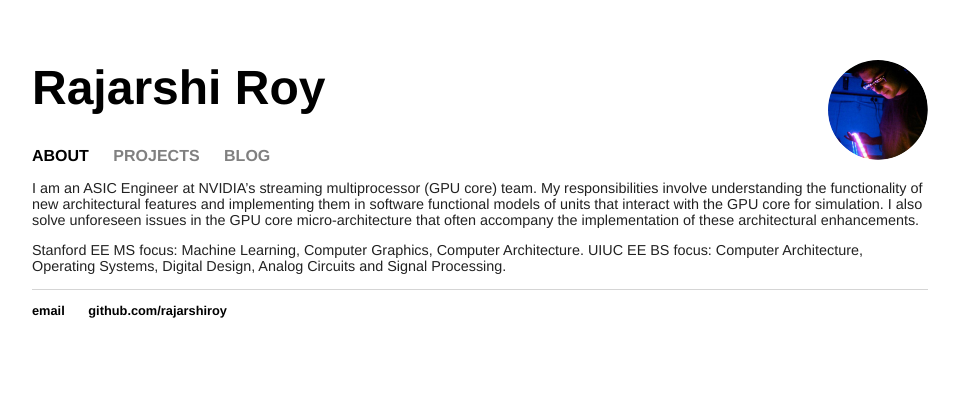
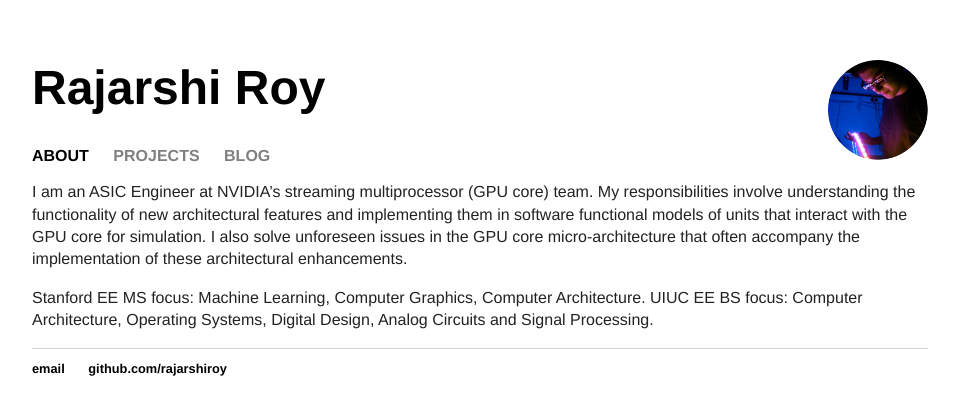
Before and after one commit to rajarshiroy/rajarshiroy.github.io, a Jekyll site: the page built from index.html, in a window 1280 px wide. Shown: the top 415 px of the page, without its empty margins (160-1119 px from the left). Built offline with Jekyll 4.4.1, drawn with Linux system fonts in a browser that asks for light colours.

Commit message:
Update main.css

```diff
--- a/css/main.css
+++ b/css/main.css
@@ -38,14 +38,14 @@ h3 {
     color: #222;
 }
 h4 {
-    font-size: 1em;
-    line-height: 1.4em;
+    font-size: 0.9em;
+    line-height: 1.1em;
     color: #222;
     font-family:'Helvetica';
 }
 p {
-    font-size: 0.9em;
-    line-height: 1.1em;
+    font-size: 1em;
+    line-height: 1.4em;
     color: #222;
     font-family:'Helvetica';
 }
```
